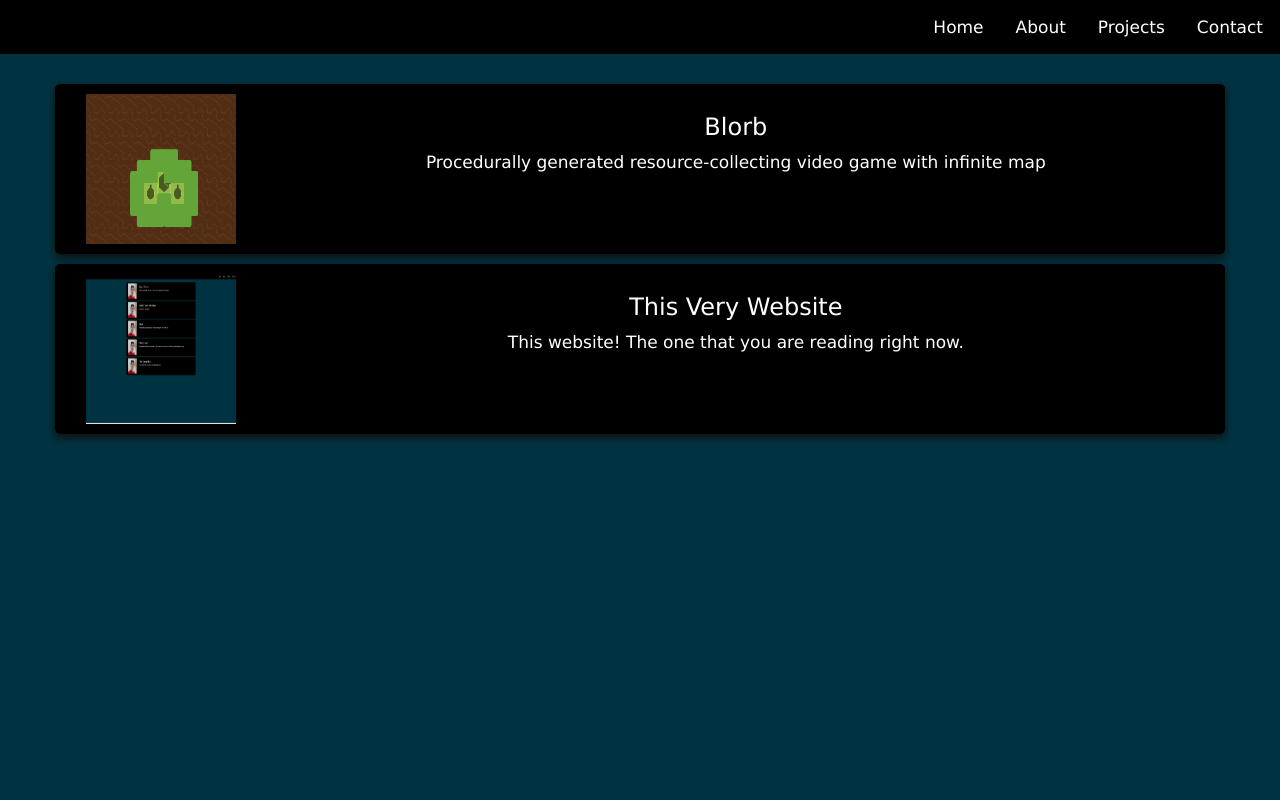
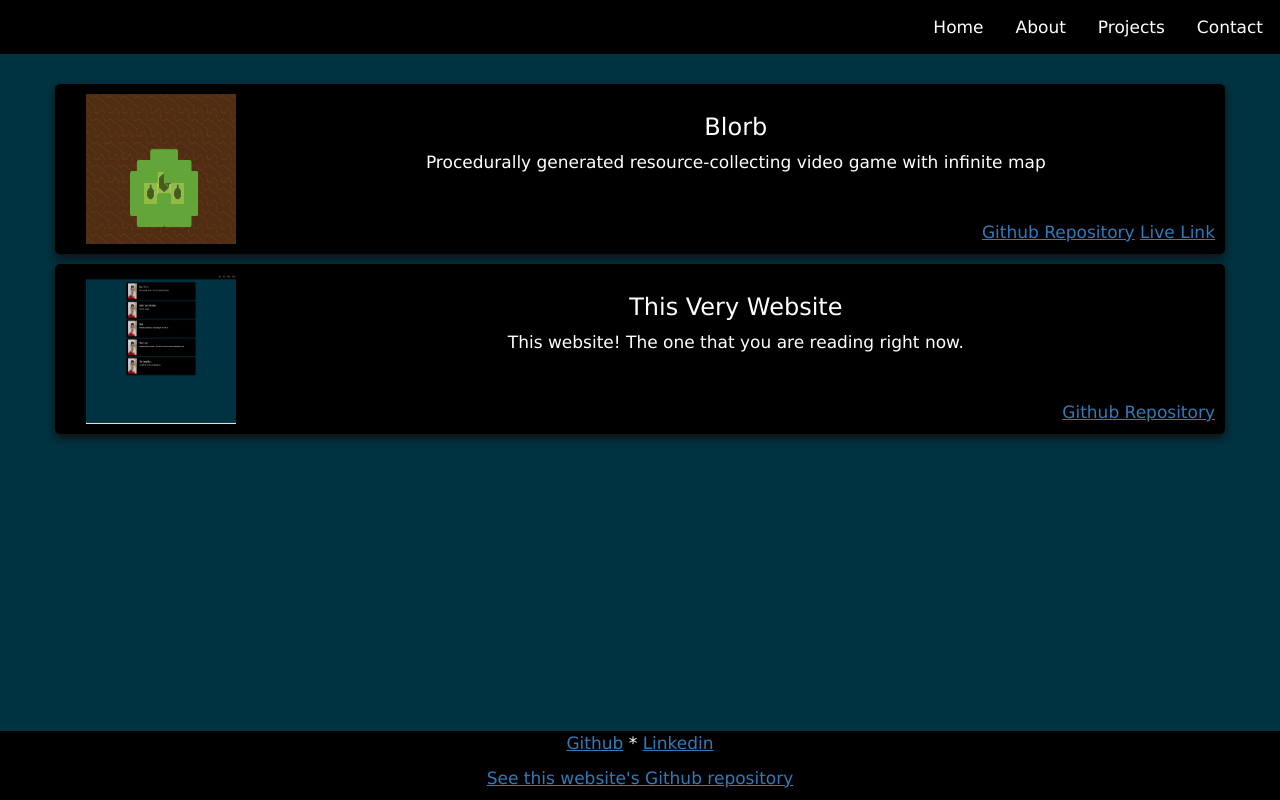
Before and after one commit to Brian-Bowyer/Personal-Website, a Flask app: page /projects in a window 1280 px wide. Run offline with Flask 2, Linux system fonts and the light colour scheme; some libraries are stand-ins or nearby versions.

Commit message:
add project card links

```diff
--- a/website/assets/style.scss
+++ b/website/assets/style.scss
@@ -23,7 +23,7 @@
 }
 
 html, main, .row {
-    height: 100%;
+    //height: 100%;
 }
 
 header {
@@ -49,6 +49,9 @@
     bottom: 0;
     width: 100%;
     text-align: center;
+    a{
+        text-decoration: underline;
+    }
 }
 
 form {
@@ -74,7 +77,6 @@
 
 .content-card{
     @extend %card;
-    height: 75%;
     h1 {
         text-align: center;
     }
@@ -90,7 +92,16 @@
     }
 
     .project-text{
-        position: fixed;
-        top: 0;
+        height: 150px;
+    }
+
+    .links{
+        position: absolute;
+        right: 0;
+        bottom: 0;
+    }
+
+    a{
+        text-decoration: underline;
     }
 }
--- a/website/static/style.css
+++ b/website/static/style.css
@@ -15,9 +15,6 @@
     height: 100%;
     font-size: 17px; }
 
-    html, main, .row {
-      height: 100%; }
-
     header {
       background: #000; }
       header nav ul li {
@@ -33,6 +30,8 @@
   bottom: 0;
   width: 100%;
   text-align: center; }
+  footer a {
+    text-decoration: underline; }
 
 form label {
   text-align: center; }
@@ -49,8 +48,6 @@
   border: 1px solid white;
   background-color: #400; }
 
-  .content-card {
-    height: 75%; }
   .content-card h1 {
     text-align: center; }
 
@@ -58,5 +55,10 @@
   width: 150px;
   height: 150px; }
 .project-card .project-text {
-  position: fixed;
-  top: 0; }
+  height: 150px; }
+  .project-card .links {
+    position: absolute;
+    right: 0;
+    bottom: 0; }
+    .project-card a {
+      text-decoration: underline; }
--- a/website/templates/projects.html
+++ b/website/templates/projects.html
@@ -10,12 +10,21 @@
         <div class="col-sm-2 project-img">
             <img src="{{url_for('.static', filename=project['filename'])}}">
         </div>
-        <div class="col-sm-10" class='project-text'>
+        <div class="col-sm-10 project-text">
             <h3>{{project['title']}}</h3>
             <p>{{project['description']}}</p>
+            <div class='links'>
+                {% if project['github_link'] is not none %}
+                    <a href="{{project['github_link']}}">Github Repository</a>
+                {% endif %}
+                {% if project['live_link'] is not none %}
+                    <a href="{{project['live_link']}}">Live Link</a>
+                {% endif %}
+            </div>
         </div>
+
     </div>
     {% endfor %}
 </div>
-
+{{super()}}
 {% endblock %}
```
Lines whose indentation alone changed are shown as unchanged.
